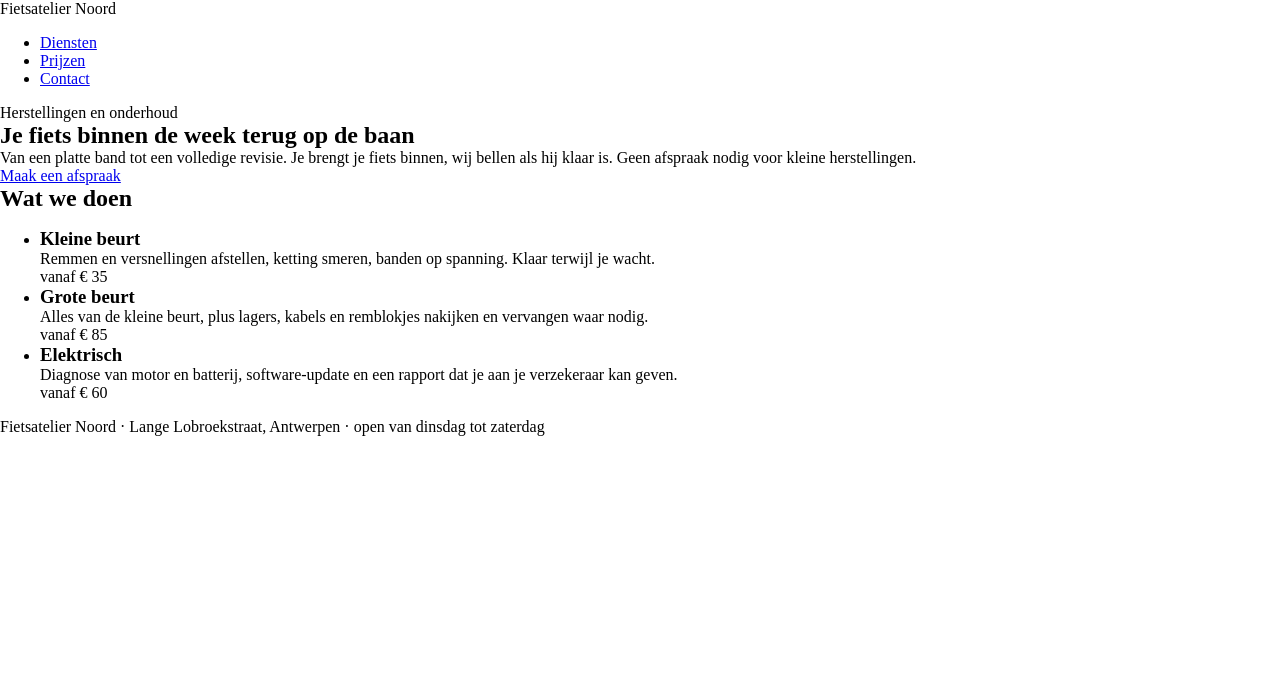
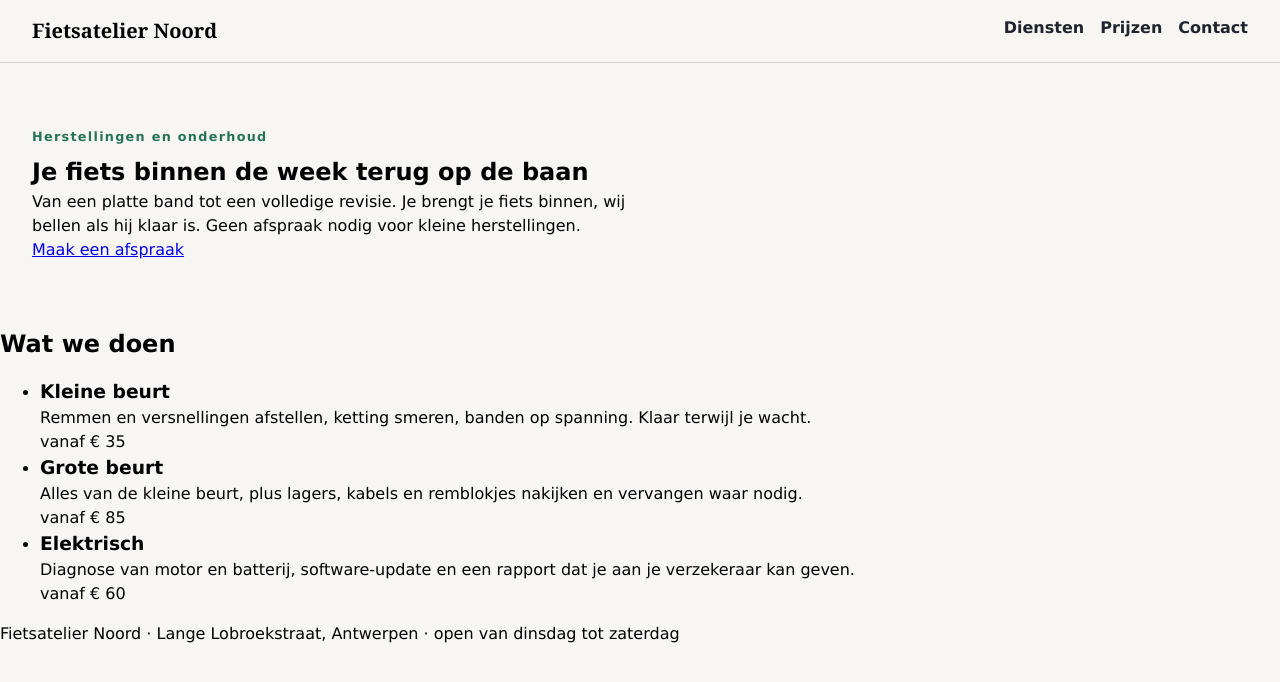
Before and after one commit to Xander-Morisse/webtech, a plain HTML site: page labo-07/fietsatelier/index.html in a window 1280 px wide. Drawn offline with Linux system fonts and the light colour scheme.

Commit message:
laatste oef aant afwerken

```diff
--- a/labo-07/fietsatelier/css/stijl.css
+++ b/labo-07/fietsatelier/css/stijl.css
@@ -1,10 +1,96 @@
 /* stijl.css - labo 7, fietsatelier (reset.css is linked before this file, thema.css after it) */
 
 /* === tokens for look A: colours, fonts, radius, type scale, spacing scale === */
+@font-face {
+    font-family: "Atkinson";
+    src: url(../fonts/atkinson-hyperlegible-latin-400-normal.woff2) format(woff2);
+    font-weight: 400;
+    font-display: swap;
+}
+@font-face {
+    font-family: "Atkinson";
+    src: url(../fonts/atkinson-hyperlegible-latin-700-normal.woff2) format(woff2);
+    font-weight: 700;
+    font-display: swap;
+}
+@font-face {
+    font-family: "Fraunces";
+    src: url(../fonts/fraunces-latin-wght-normal.woff2) format(woff2);
+    font-style: italic;
+    font-weight: 400;
+}
 :root {
-
+    --font-head: Georgia;
+    --font-text: Verdana;
+    --surface: hsl(40 30% 96%);
+    --ink: hsl(220 20% 15%);
+    --muted: hsl(220 10% 42%);
+    --accent: hsl(160 50% 30%);
+    --lijn: hsl(40 15% 82%);
+    --height: 1.5;
+    --text-s: 0.8rem;
+    --text-m: 1rem;
+    --text-l: 1.25rem;
+    --text-xl: 1.563rem;
+    --text-xxl: 1.953rem;
+    --space-xs: 0.25rem;
+    --space-s: 0.5rem;
+    --space-m: 1rem;
+    --space-l: 2rem;
+    --space-xl: 4rem;
 }
 
 /* === base === */
+body{
+    font-family: var(--font-text);
+    background-color: var(--surface);
+    font-size: var(--text-m);
+    line-height: var(--height);
+}
+/* === header, intro, cards, footer: every colour via var(), nothing hard-coded === */
+header{
+    display: flex;
+    justify-content: space-between;
+    padding: var(--space-m) var(--space-l);
+    border-bottom: 1px solid var(--lijn);
 
-/* === header, intro, cards, footer: every colour via var(), nothing hard-coded === */
+    p{
+        font-family: var(--font-head);
+        font-size: var(--text-l);
+        font-weight: 700;
+    }
+    nav ul{
+        margin:0;
+        padding:0;
+        display: flex;
+        gap: var(--space-m);
+        li{
+            list-style: none;
+            padding:0;
+            a{
+                text-decoration-line: none;
+                font-family: var(--font-text);
+                color: var(--ink);
+                font-weight: 700;
+                border-bottom: 2px solid var(--surface);
+            }
+            a:hover, a:focus{
+                color: var(--accent);
+                border-bottom: 2px solid var(--accent);
+            }
+        }
+    }
+}
+main{
+    .intro{
+        max-width: 44rem;
+        padding: var(--space-xl) var(--space-l);
+        .bovenkop{
+            font-size: var(--text-s);
+            color: var(--accent);
+            font-weight: 700;
+            letter-spacing: 0.1em;
+            padding-bottom: var(--space-s);
+        }
+    }
+}
```
